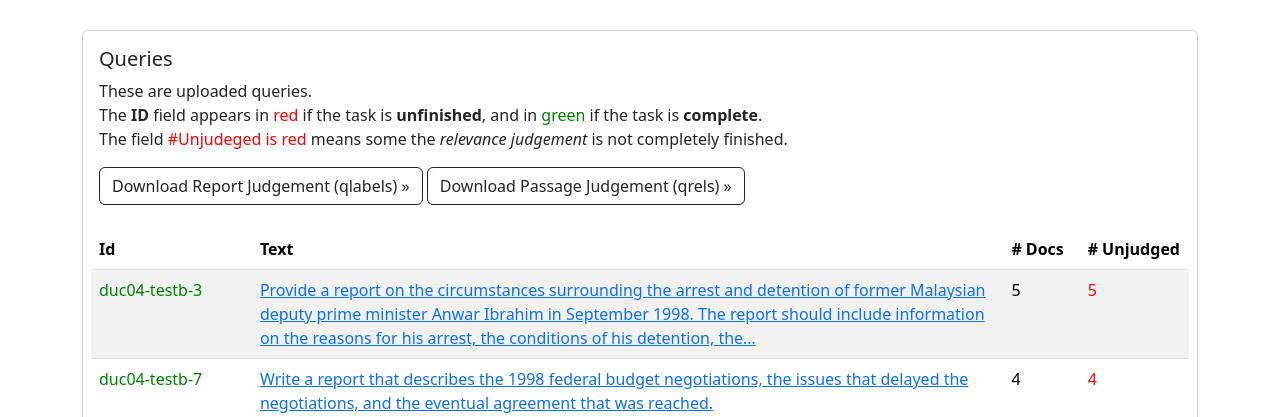
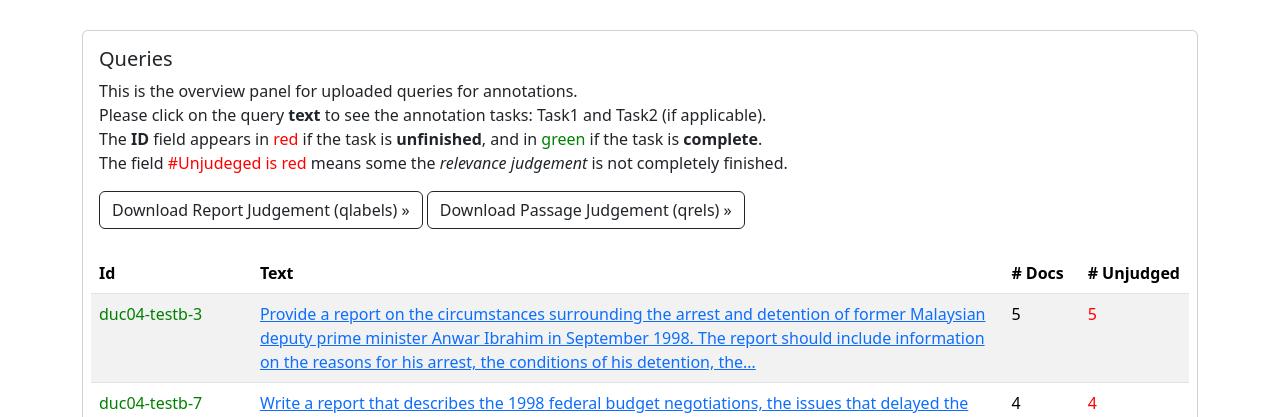
Before and after one commit to DylanJoo/crux-labeling, a Django app: page /query in a window 1280 px wide. Shown: the part 56-473 px from the top of the page. Run offline with Django 3.2, Linux system fonts and the light colour scheme; data comes from the database, SQL or seed files in the repository; both versions use the stored data as it was after the commit; some libraries are stand-ins or nearby versions.

Commit message:
my annotations

```diff
--- a/judgementapp/models.py
+++ b/judgementapp/models.py
@@ -53,18 +53,21 @@ class Query(models.Model):
 
     def __str__(self):
         answerabiliy = [self.question_labels[k] for k in self.questions]
+        questions = [v if v is not None else "NA" for k, v in self.questions.items()]
+        nuggets = [v for k, v in self.nuggets.items()]
+
         data_dict = {
                 "id": self.qId,
-                "question_based_nugget": {self.questions[k]: self.nuggets[k] for k in self.questions},
-                "answerabiliy": answerabiliy,
+                "question_based_nugget": {q: n for (q, n) in zip(questions, nuggets)},
+                "answerability": answerabiliy,
                 "coverage": sum(a==1 for a in answerabiliy) / len(answerabiliy),
         }
         to_return = json.dumps(data_dict)
         return to_return + '\n'
 
     def unfinished(self):
-        n_total = sum([1 for v in self.question_labels.values()])
-        n_judged = sum([1 for v in self.question_labels.values() if v != -1])
+        n_total = sum([1 for v in self.question_labels.values() if v != -2])
+        n_judged = sum([1 for v in self.question_labels.values() if v >= 0])
 
         if n_judged == 0:
             return 0
--- a/judgementapp/templates/judgementapp/query_list.html
+++ b/judgementapp/templates/judgementapp/query_list.html
@@ -6,7 +6,9 @@
     <div class="card-body">
         <h5 class="card-title">Queries</h5>
         <p class="card-text">
-        These are uploaded queries. <br/>
+        This is the overview panel for uploaded queries for annotations. <br/>
+        Please click on the query <strong>text</strong> to see the annotation tasks: Task1 and Task2 (if applicable).<br/>
+
         The <strong>ID</strong> field appears in <span style="color: red;">red</span> if the task is <strong>unfinished</strong>, and in <span style="color: green;">green</span> if the task is <strong>complete</strong>.<br/>
         The field <span style="color: red">#Unjudeged is red</span> means some the <i>relevance judgement</i> is not completely finished.
         </p>
--- a/judgementapp/views.py
+++ b/judgementapp/views.py
@@ -60,11 +60,13 @@ def query(request, qId):
 
     else:
         if "csrfmiddlewaretoken" in request.POST:
-            # question-based nuggets
             for n, question in query.questions.items():
                 query.nuggets[n] = request.POST.getlist(f'nugget-{n}')[0]
             for n, label in query.question_labels.items():
-                query.question_labels[n] = int(request.POST.getlist(f'qlabel-{n}')[0])
+                try:
+                    query.question_labels[n] = int(request.POST.getlist(f'qlabel-{n}')[0])
+                except:
+                    query.question_labels[n] = -2
 
     query.save()
     query.length = len(query.text)
@@ -223,6 +225,8 @@ def upload(request):
                 query.metadata = metadata
                 for i, question in enumerate(questions):
                     query.questions[i] = question
+                    if question is None:
+                        query.question_labels[i] = -2
                 query.reference = reference
                 query.report = report
                 query.save()
```
Also changed, not shown: db/relevation.db, 1 other file.
